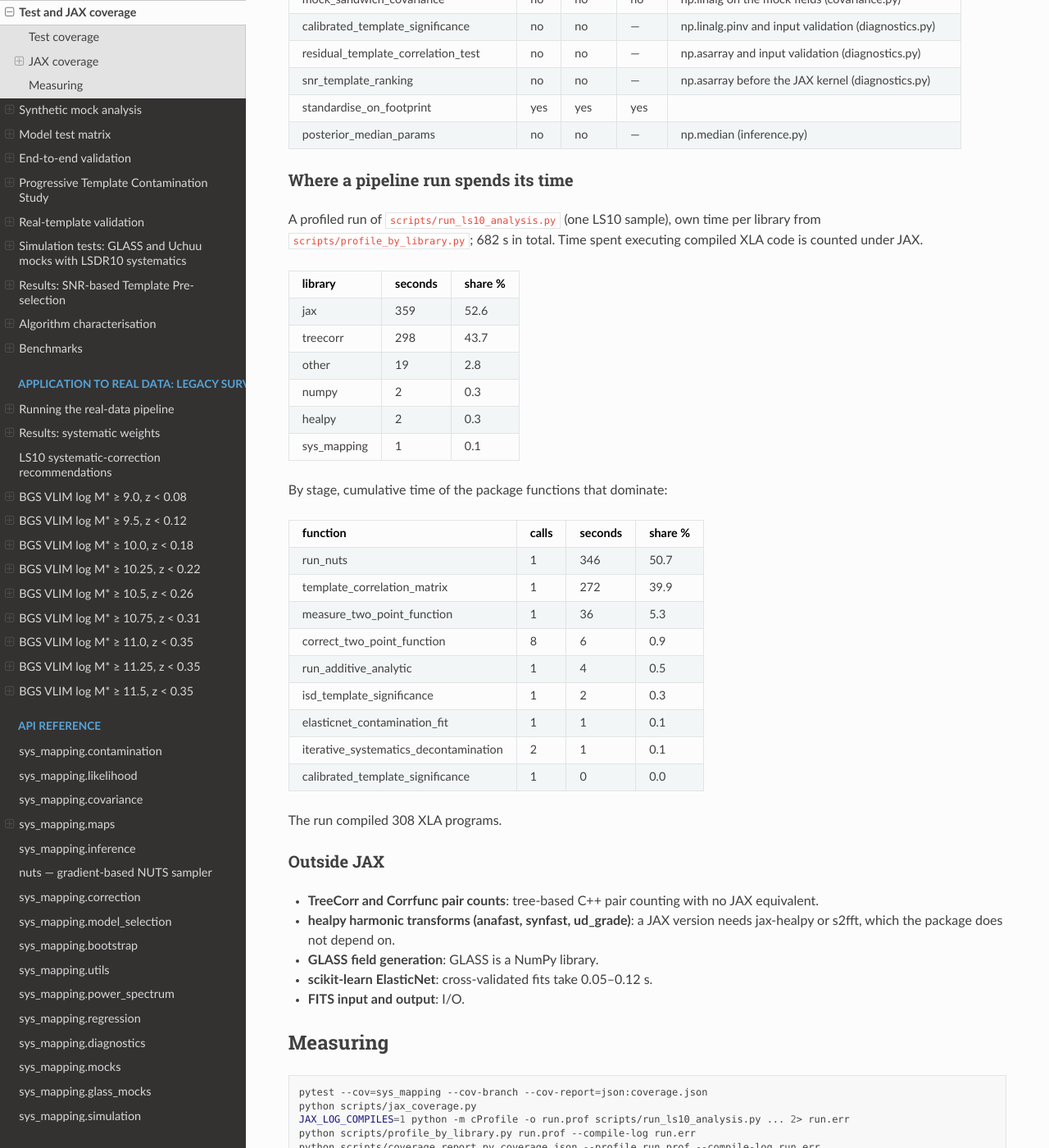
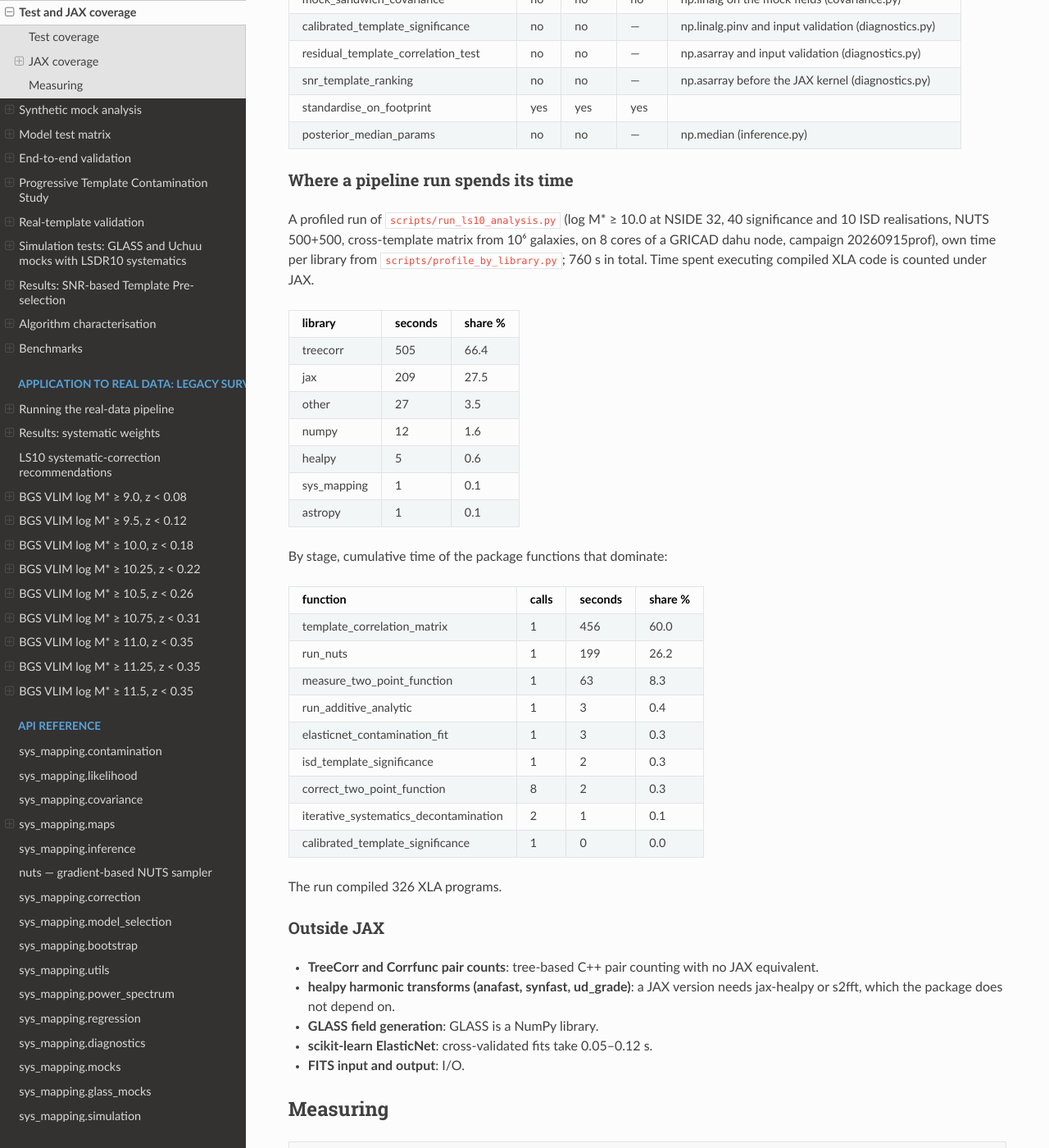
Before and after one commit to JohanComparat/sys_mapping, a Sphinx documentation site: the page built from docs/coverage.rst, in a window 1280 px wide and 1400 px high, scrolled down 2553 px. Shown: the whole window at 82% size. Built offline with Sphinx 7.4.7 and the Read the Docs theme 3.1.0, drawn with Linux system fonts in a browser that asks for light colours.

Commit message:
docs(coverage): the wall-time table from a dedicated node
The laptop profile ran against other jobs; this one is 8 cores of a GRICAD dahu
node (campaign 20260915prof). TreeCorr 66 % of the 760 s, JAX 28 %;
template_correlation_matrix 60 % and run_nuts 26 % of the stages.

```diff
--- a/docs/coverage.rst
+++ b/docs/coverage.rst
@@ -92,34 +92,35 @@ Transformability
 Where a pipeline run spends its time
 ~~~~~~~~~~~~~~~~~~~~~~~~~~~~~~~~~~~~
 
-A profiled run of ``scripts/run_ls10_analysis.py`` (one LS10 sample), own time per library from ``scripts/profile_by_library.py``; 682 s in total. Time spent executing compiled XLA code is counted under JAX.
+A profiled run of ``scripts/run_ls10_analysis.py`` (log M* ≥ 10.0 at NSIDE 32, 40 significance and 10 ISD realisations, NUTS 500+500, cross-template matrix from 10⁶ galaxies, on 8 cores of a GRICAD dahu node, campaign 20260915prof), own time per library from ``scripts/profile_by_library.py``; 760 s in total. Time spent executing compiled XLA code is counted under JAX.
 
 .. csv-table::
    :header: "library", "seconds", "share %"
 
-   "jax", "359", "52.6"
-   "treecorr", "298", "43.7"
-   "other", "19", "2.8"
-   "numpy", "2", "0.3"
-   "healpy", "2", "0.3"
+   "treecorr", "505", "66.4"
+   "jax", "209", "27.5"
+   "other", "27", "3.5"
+   "numpy", "12", "1.6"
+   "healpy", "5", "0.6"
    "sys_mapping", "1", "0.1"
+   "astropy", "1", "0.1"
 
 By stage, cumulative time of the package functions that dominate:
 
 .. csv-table::
    :header: "function", "calls", "seconds", "share %"
 
-   "run_nuts", "1", "346", "50.7"
-   "template_correlation_matrix", "1", "272", "39.9"
-   "measure_two_point_function", "1", "36", "5.3"
-   "correct_two_point_function", "8", "6", "0.9"
-   "run_additive_analytic", "1", "4", "0.5"
+   "template_correlation_matrix", "1", "456", "60.0"
+   "run_nuts", "1", "199", "26.2"
+   "measure_two_point_function", "1", "63", "8.3"
+   "run_additive_analytic", "1", "3", "0.4"
+   "elasticnet_contamination_fit", "1", "3", "0.3"
    "isd_template_significance", "1", "2", "0.3"
-   "elasticnet_contamination_fit", "1", "1", "0.1"
+   "correct_two_point_function", "8", "2", "0.3"
    "iterative_systematics_decontamination", "2", "1", "0.1"
    "calibrated_template_significance", "1", "0", "0.0"
 
-The run compiled 308 XLA programs.
+The run compiled 326 XLA programs.
 
 Outside JAX
 ~~~~~~~~~~~
```
